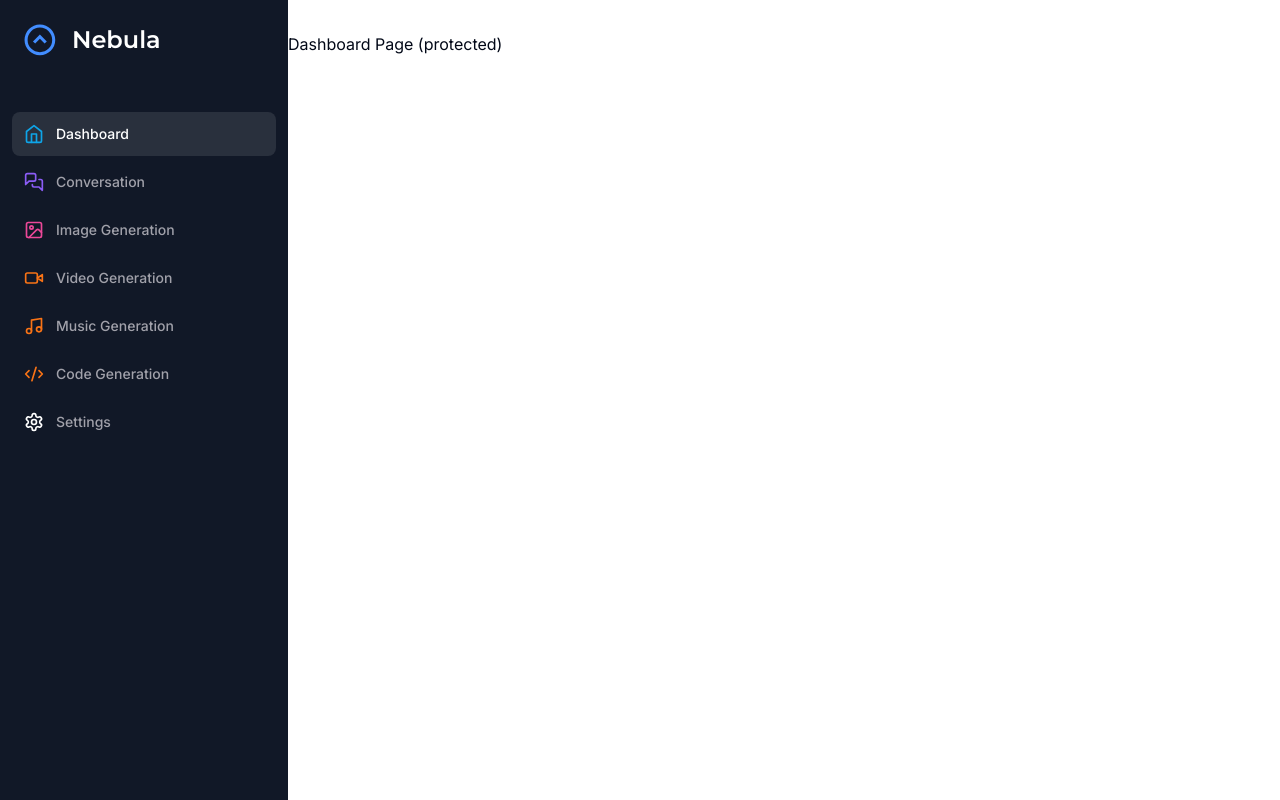
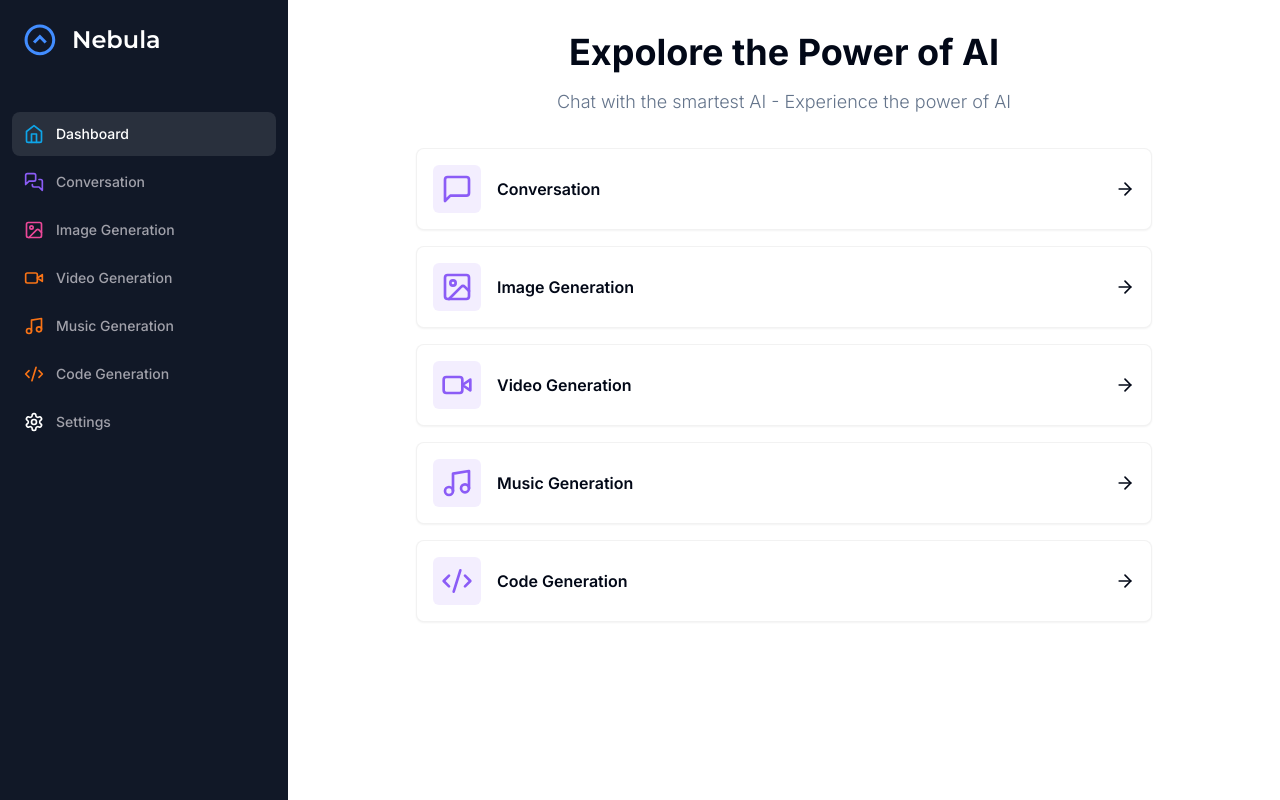
Before and after one commit to 1aayuss/Nebula, a Next.js app: page /dashboard in a window 1280 px wide. Built offline with nearby package versions, Linux system fonts and the light colour scheme.

Commit message:
02: Dashboard UI

```diff
--- a/app/(dashboard)/(routes)/dashboard/page.tsx
+++ b/app/(dashboard)/(routes)/dashboard/page.tsx
@@ -1,10 +1,83 @@
-import { Button } from "@/components/ui/button";
-import { UserButton } from "@clerk/nextjs";
+"use client"
+
+import { Card } from "@/components/ui/card";
+import { cn } from "@/lib/utils";
+import { Code2, Home, ImageIcon, MessagesSquare, MusicIcon, Settings, VideoIcon } from 'lucide-react';
+import { MessageSquare, ArrowRight } from "lucide-react";
+
+const tools = [
+    {
+        label: "Conversation",
+        icon: MessageSquare,
+        color: "text-violet-500",
+        bgColor: "bg-violet-500/10",
+        href: "/conversation"
+    },
+    {
+        label: "Image Generation",
+        icon: ImageIcon,
+        color: "text-violet-500",
+        bgColor: "bg-violet-500/10",
+        href: "/conversation"
+    },
+    {
+        label: "Video Generation",
+        icon: VideoIcon,
+        color: "text-violet-500",
+        bgColor: "bg-violet-500/10",
+        href: "/conversation"
+    },
+    {
+        label: "Music Generation",
+        icon: MusicIcon,
+        color: "text-violet-500",
+        bgColor: "bg-violet-500/10",
+        href: "/conversation"
+    },
+    {
+        label: "Code Generation",
+        icon: Code2,
+        color: "text-violet-500",
+        bgColor: "bg-violet-500/10",
+        href: "/conversation"
+    },
+
+]
 
 export default function DashboardPage() {
     return (
         <>
-            <p>Dashboard Page (protected)</p>
+            <div className="mb-8 space-y-4">
+                <h2 className="text-2xl md:text-4xl font-bold text-center">
+                    Expolore the Power of AI
+                </h2>
+                <p className="text-muted-foreground font-light text-sm md:text-lg text-center">
+                    Chat with the smartest AI - Experience the power of AI
+                </p>
+            </div>
+
+            <div className="px-4 md:px-20 lg:px-32 space-y-4">
+
+                {
+                    tools.map((tool) => (
+                        <Card
+                            key={tool.href}
+                            className="p-4 border-black/5 flex items-center justify-between hover:shadow-md transition cursor-pointer"
+                        >
+                            <div className="flex items-center gap-x-4">
+                                <div className={cn("p-2 w-fit rounded-md", tool.bgColor)}>
+                                    <tool.icon className={cn("w-8 h-8", tool.color)} />
+                                </div>
+                                <div className="font-semibold">
+                                    {tool.label}
+                                </div>
+                            </div>
+                            <ArrowRight className="w-5 h-5" />
+                        </Card>
+
+                    ))
+                }
+            </div>
         </>
 
     );
--- a/components/mobile-sidebar.tsx
+++ b/components/mobile-sidebar.tsx
@@ -1,12 +1,23 @@
 "use client"
 
-import React from 'react'
+import React, { useEffect, useState } from 'react'
 import { Menu } from 'lucide-react'
 import { Sidebar } from '@/components/sidebar'
 import { Button } from '@/components/ui/button'
 import { Sheet, SheetContent, SheetTrigger } from '@/components/ui/sheet'
 
 const MobileSidebar = () => {
+
+    // ! Important
+    const [isMounted, setIsMounted] = useState(false);
+
+    useEffect(() => {
+        setIsMounted(true);
+    }, [])
+
+    if (!isMounted) {
+        return null;
+    }
     return (
         <Sheet>
             <SheetTrigger>
--- a/components/sidebar.tsx
+++ b/components/sidebar.tsx
@@ -1,14 +1,11 @@
 "use client";
 import React from 'react'
 import { usePathname } from "next/navigation";
-import { Montserrat } from 'next/font/google'
-
 import { cn } from "@/lib/utils";
 import Logo from './logo';
 import { Code2, Home, ImageIcon, MessagesSquare, MusicIcon, Settings, VideoIcon } from 'lucide-react';
 import Link from 'next/link';
 
-const poppins = Montserrat({ weight: '600', subsets: ['latin'] })
 
 export const Sidebar = () => {
     const pathname = usePathname();
--- /dev/null
+++ b/components/ui/card.tsx
@@ -0,0 +1,79 @@
+import * as React from "react"
+
+import { cn } from "@/lib/utils"
+
+const Card = React.forwardRef<
+  HTMLDivElement,
+  React.HTMLAttributes<HTMLDivElement>
+>(({ className, ...props }, ref) => (
+  <div
+    ref={ref}
+    className={cn(
+      "rounded-lg border bg-card text-card-foreground shadow-sm",
+      className
+    )}
+    {...props}
+  />
+))
+Card.displayName = "Card"
+
+const CardHeader = React.forwardRef<
+  HTMLDivElement,
+  React.HTMLAttributes<HTMLDivElement>
+>(({ className, ...props }, ref) => (
+  <div
+    ref={ref}
+    className={cn("flex flex-col space-y-1.5 p-6", className)}
+    {...props}
+  />
+))
+CardHeader.displayName = "CardHeader"
+
+const CardTitle = React.forwardRef<
+  HTMLParagraphElement,
+  React.HTMLAttributes<HTMLHeadingElement>
+>(({ className, ...props }, ref) => (
+  <h3
+    ref={ref}
+    className={cn(
+      "text-2xl font-semibold leading-none tracking-tight",
+      className
+    )}
+    {...props}
+  />
+))
+CardTitle.displayName = "CardTitle"
+
+const CardDescription = React.forwardRef<
+  HTMLParagraphElement,
+  React.HTMLAttributes<HTMLParagraphElement>
+>(({ className, ...props }, ref) => (
+  <p
+    ref={ref}
+    className={cn("text-sm text-muted-foreground", className)}
+    {...props}
+  />
+))
+CardDescription.displayName = "CardDescription"
+
+const CardContent = React.forwardRef<
+  HTMLDivElement,
+  React.HTMLAttributes<HTMLDivElement>
+>(({ className, ...props }, ref) => (
+  <div ref={ref} className={cn("p-6 pt-0", className)} {...props} />
+))
+CardContent.displayName = "CardContent"
+
+const CardFooter = React.forwardRef<
+  HTMLDivElement,
+  React.HTMLAttributes<HTMLDivElement>
+>(({ className, ...props }, ref) => (
+  <div
+    ref={ref}
+    className={cn("flex items-center p-6 pt-0", className)}
+    {...props}
+  />
+))
+CardFooter.displayName = "CardFooter"
+
+export { Card, CardHeader, CardFooter, CardTitle, CardDescription, CardContent }
```
